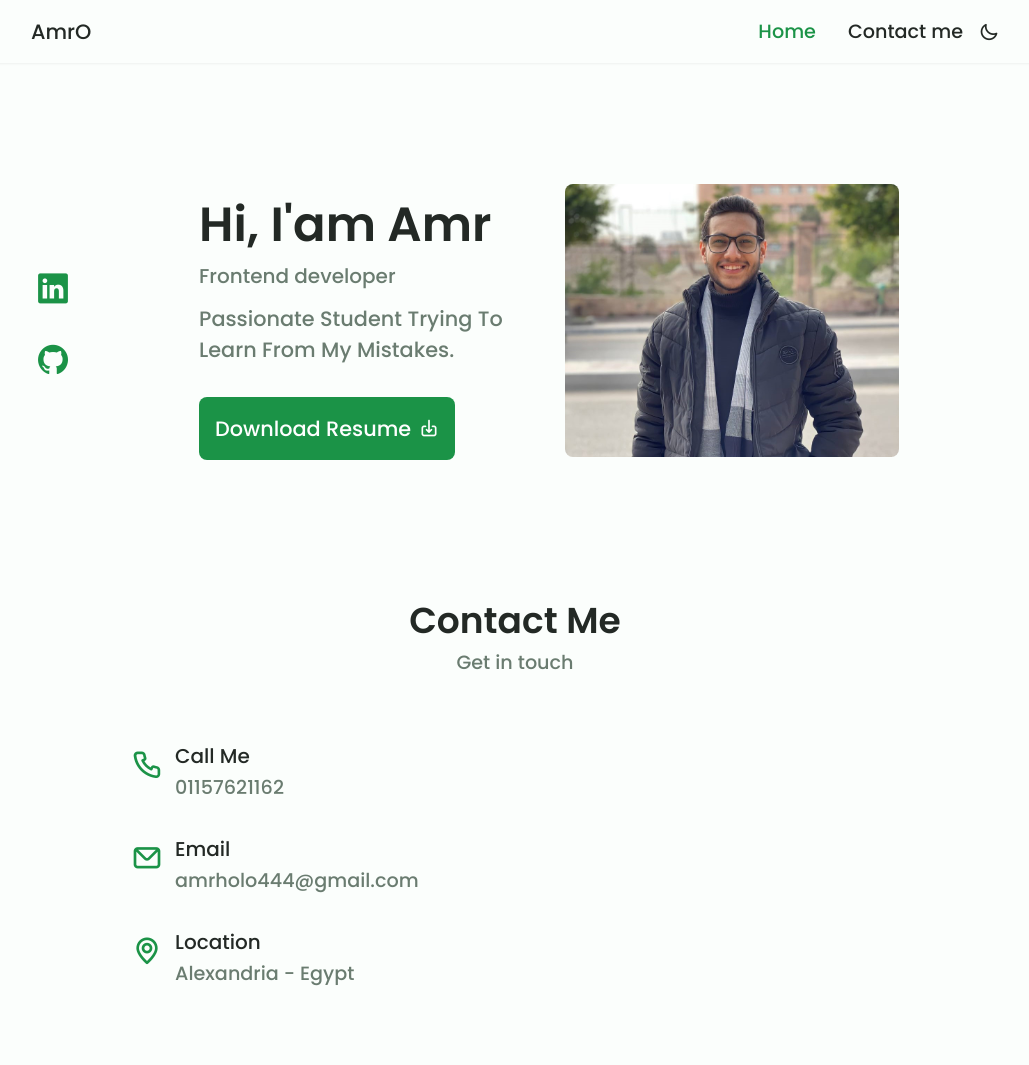
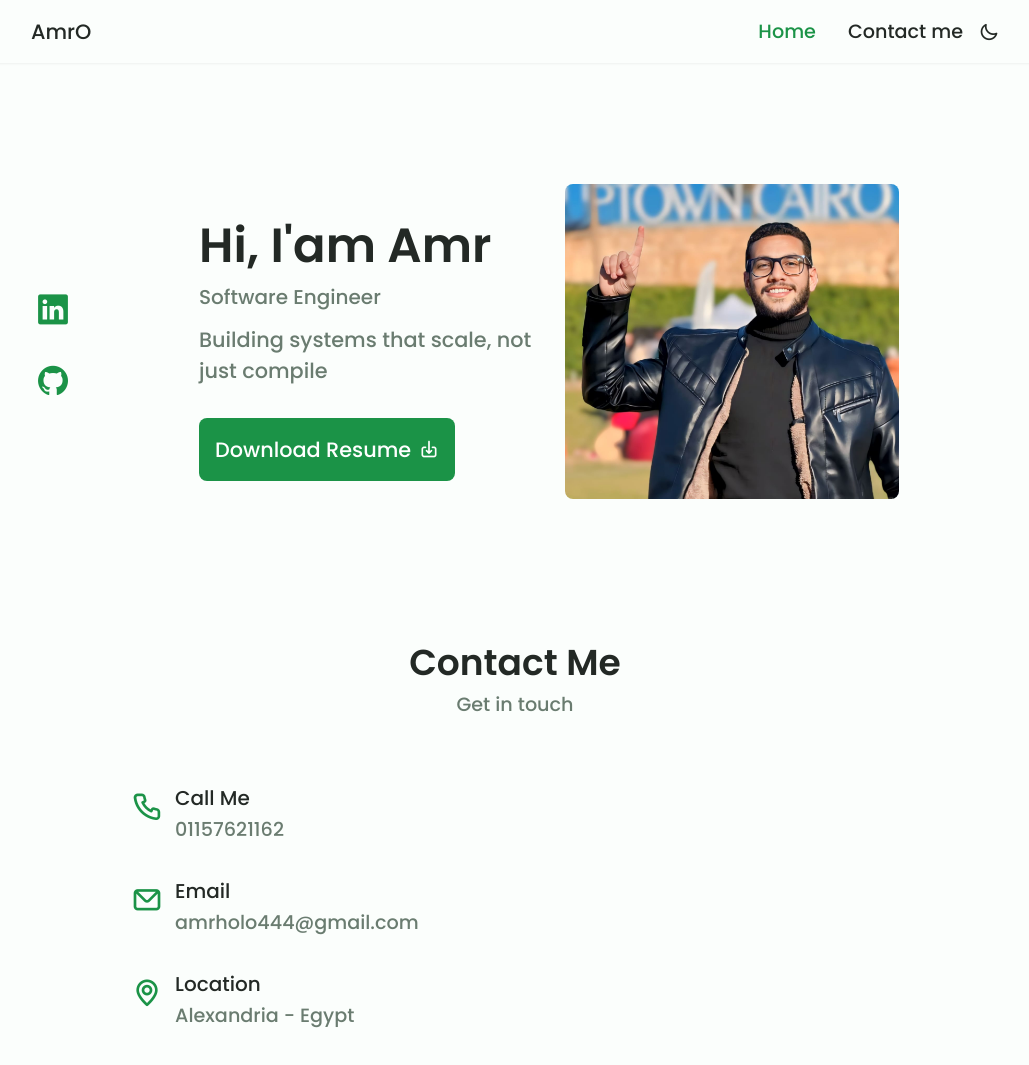
Before and after one commit to amrvortex/amrvortex.github.io, a plain HTML site: page index.html in a window 1280 px wide. Shown: the top 1065 px of the page, without its empty margins (125-1154 px from the left). Drawn offline with nearby package versions, Linux system fonts and the light colour scheme.

Commit message:
Changed The Photos and Summary of the portfolio

```diff
--- a/index.html
+++ b/index.html
@@ -67,13 +67,13 @@
                     </div>
 
                     <div class="home__img">
-                        <img src="assets/img/1.jpeg" alt="">
+                        <img src="assets/img/3.jpeg" alt="">
                     </div>
 
                     <div class="home__data">
                         <h1 class="home__title">Hi, I'am Amr</h1>
-                        <h3 class="home__subtitle">Frontend developer</h3>
-                        <p class="home__description">Passionate Student Trying To Learn From My Mistakes.</p>
+                        <h3 class="home__subtitle">Software Engineer</h3>
+                        <p class="home__description">Building systems that scale, not just compile</p>
                         <a download="" href="assets/pdf/Amr's Resume.pdf" class="button button--flex">
                             Download Resume<i class="uil uil-download-alt button__icon"></i>
                         </a>
```
Also changed, not shown: assets/img/1.jpeg (deleted), assets/img/2.jpeg (deleted), assets/img/3.jpeg (added).
